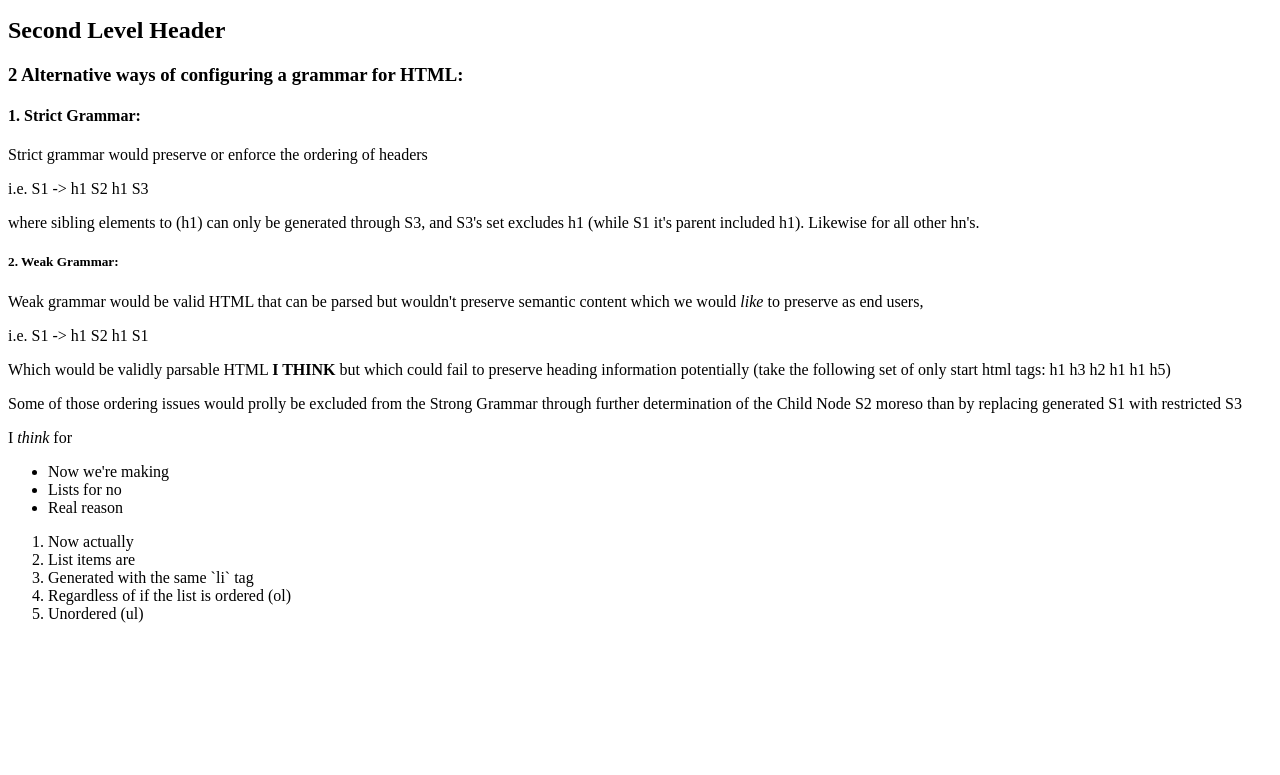
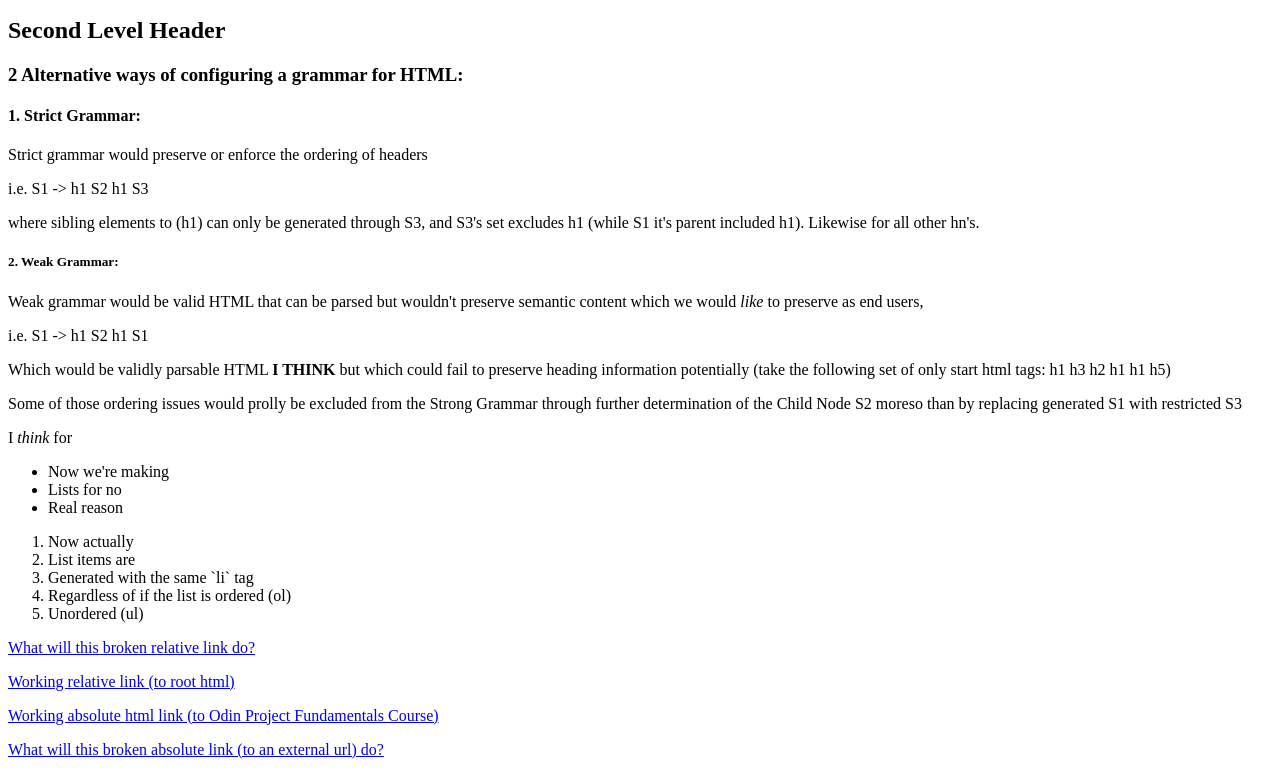
Before and after one commit to dialectician4/odin-project, a plain HTML site: page old_index.html in a window 1280 px wide. Shown: the part 101-876 px from the top of the page. Before the commit the page ends 800 px from the top, so only its background shows below. Drawn offline with Linux system fonts and the light colour scheme.

Commit message:
Added broken a href examples and linked things better

```diff
--- a/old_index.html
+++ b/old_index.html
@@ -50,5 +50,26 @@
       <li>Regardless of if the list is ordered (ol)</li>
       <li>Unordered (ul)</li>
     </ol>
+    <p>
+      <a target="_blank" rel="noreferrer" href="./non_existent.html"
+        >What will this broken relative link do?</a
+      >
+    </p>
+    <p>
+      <a href="./index.html">Working relative link (to root html)</a>
+    </p>
+    <p>
+      <a
+        href="https://www.theodinproject.com/paths/foundations/courses/foundations"
+        target="_blank"
+        rel="noopener noreferrer"
+        >Working absolute html link (to Odin Project Fundamentals Course)</a
+      >
+    </p>
+    <p>
+      <a href="https://www.fake_website.biz/no" target="_blank" rel="noreferrer"
+        >What will this broken absolute link (to an external url) do?</a
+      >
+    </p>
   </body>
 </html>
```
Also changed, not shown: index.html (+4 -0 lines), odin-recipes/index.html (+1 -0 lines).
